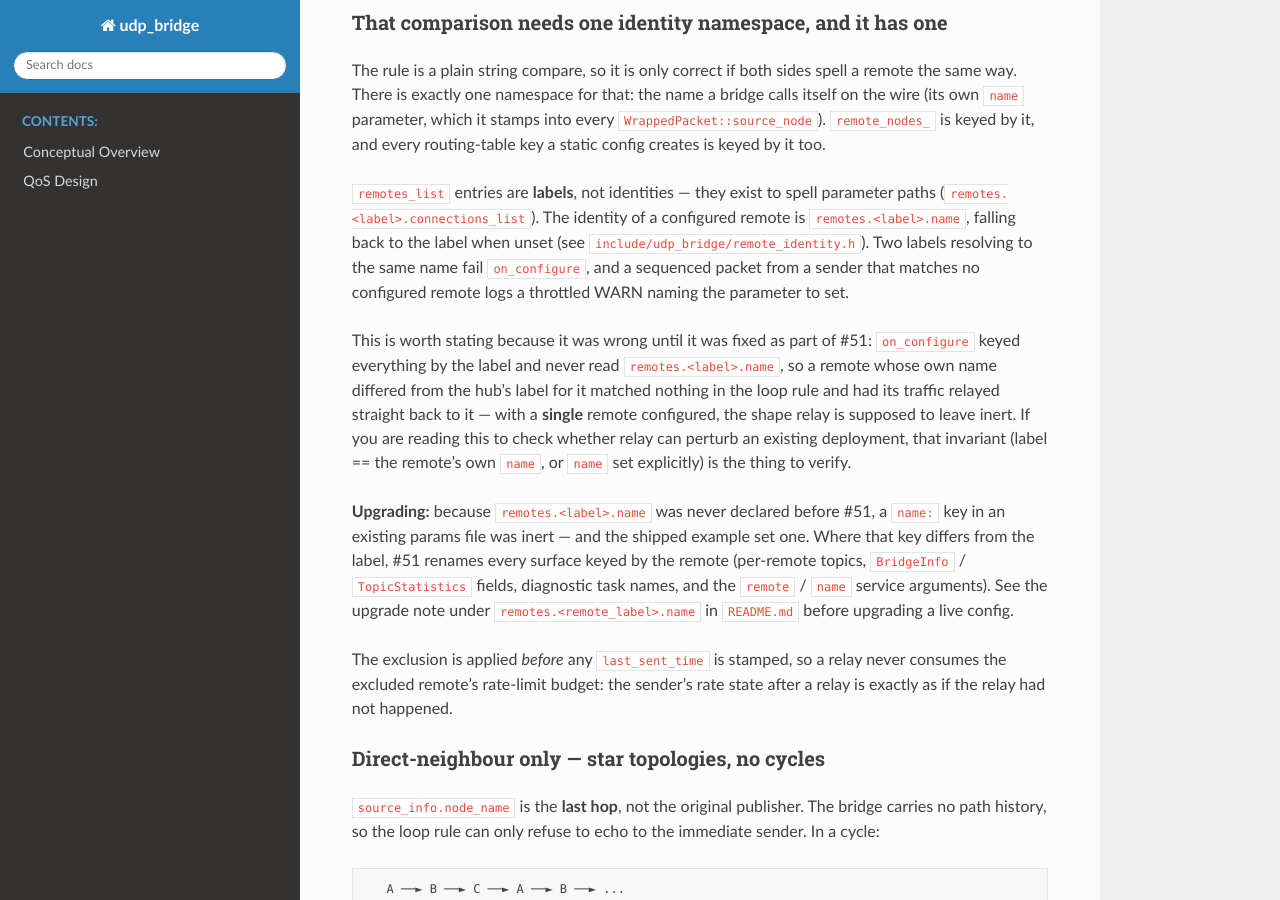
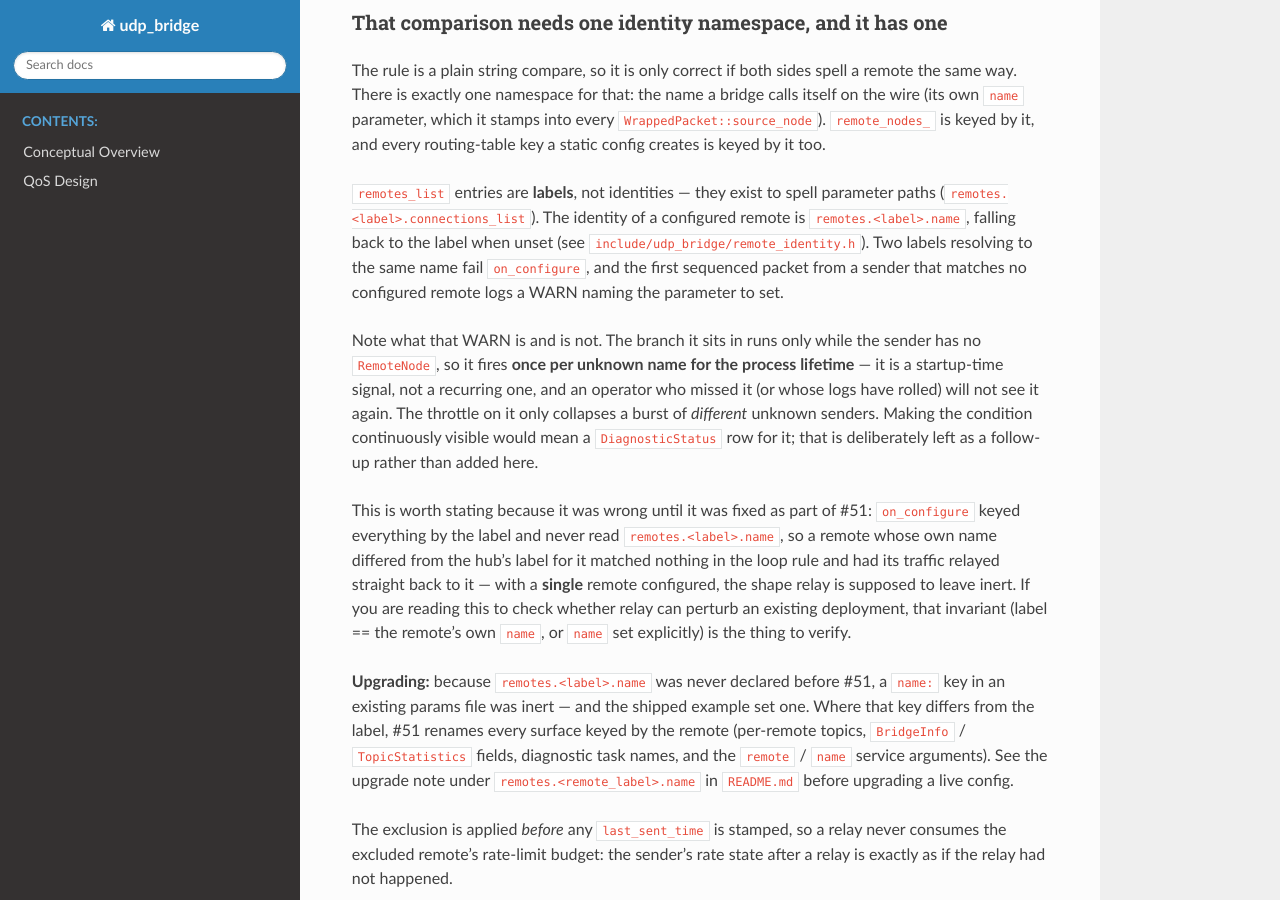
Before and after one commit to rolker/udp_bridge, a Sphinx documentation site: the page built from udp_bridge/doc/relay_design.md, in a window 1280 px wide and 900 px high, scrolled down 2512 px. Built offline with Sphinx 7.4.7 and the Read the Docs theme 3.1.0, drawn with Linux system fonts in a browser that asks for light colours.

Commit message:
docs: describe the unknown-sender WARN as the once-per-name signal it is (#51)

```diff
--- a/udp_bridge/doc/relay_design.md
+++ b/udp_bridge/doc/relay_design.md
@@ -134,9 +134,18 @@ too.
 parameter paths (`remotes.<label>.connections_list`). The identity of a
 configured remote is `remotes.<label>.name`, falling back to the label when
 unset (see `include/udp_bridge/remote_identity.h`). Two labels resolving to
-the same name fail `on_configure`, and a sequenced packet from a sender
-that matches no configured remote logs a throttled WARN naming the
-parameter to set.
+the same name fail `on_configure`, and the first sequenced packet from a
+sender that matches no configured remote logs a WARN naming the parameter
+to set.
+
+Note what that WARN is and is not. The branch it sits in runs only while
+the sender has no `RemoteNode`, so it fires **once per unknown name for the
+process lifetime** — it is a startup-time signal, not a recurring one, and
+an operator who missed it (or whose logs have rolled) will not see it
+again. The throttle on it only collapses a burst of *different* unknown
+senders. Making the condition continuously visible would mean a
+`DiagnosticStatus` row for it; that is deliberately left as a follow-up
+rather than added here.
 
 This is worth stating because it was wrong until it was fixed as part of
 #51: `on_configure` keyed everything by the label and never read
```
